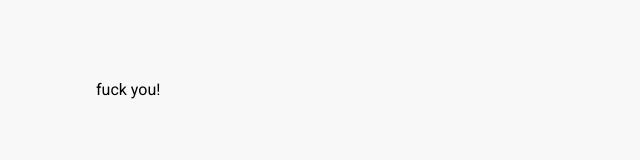
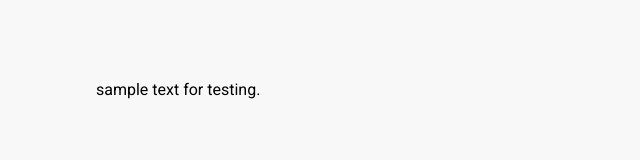
Before and after one commit to SO1R0/P.W, a plain HTML site: page index.html in a window 1280 px wide. Shown: the whole page, without its empty margins (0-640 px from the left). Drawn offline with Linux system fonts and the light colour scheme.

Commit message:
Update index.html

```diff
--- a/index.html
+++ b/index.html
@@ -14,7 +14,7 @@
   <body>
 
     <header class="header">
-      <p> fuck you! </P>
+      <p> sample text for testing. </P>
     </header>
 
   </body>
```
